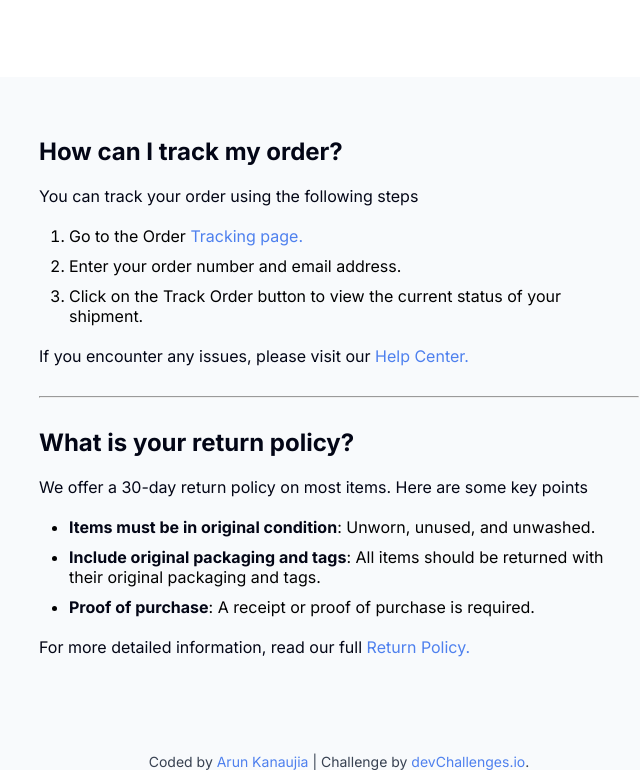
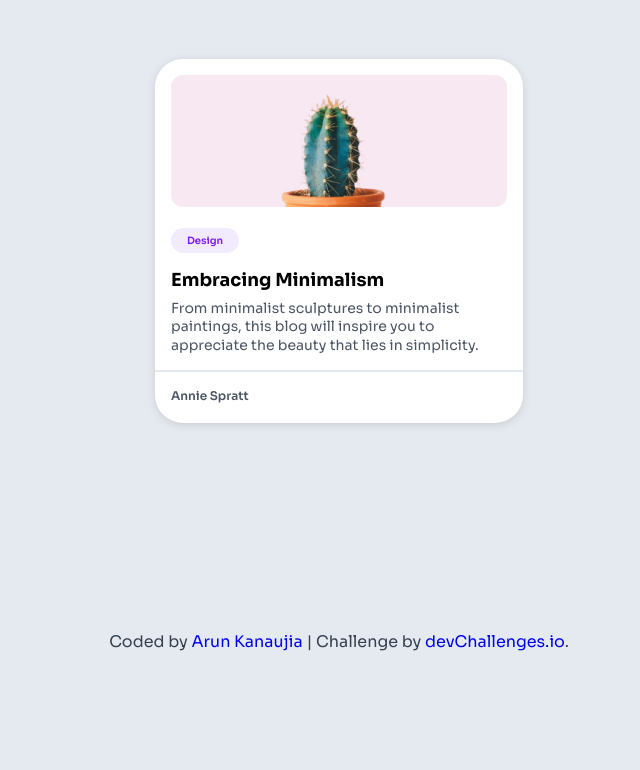
Before and after one commit to arunkanaujia23/devchallenges, a plain HTML site: page index.html in a window 1280 px wide. Shown: the part 139-909 px from the top of the page, without its empty margins (301-941 px from the left). After the commit the page ends 801 px from the top, so only its background shows below. Drawn offline with Linux system fonts and the light colour scheme.

Commit message:
Add files via upload

```diff
--- a/index.html
+++ b/index.html
@@ -11,44 +11,35 @@
       sizes="96x96"
     />
     <link rel="stylesheet" href="style.css">
-    <title>Simple FAQ | devChallenges.io</title>
+    <title>Minimal Blog Card | devChallenges.io</title>
 
 
   </head>
   <body>
 
-    <section class="heading_section">
-      <h1>Frequently Asked Questions</h1>
-      <p>Browse through the most frequently asked questions</p>
-    </section>
+    <main class="container">
+        <div class="card">
+          <div class="card-header">
+            <img src="./resources/Cactus.jpg" alt=" Cactus" class="card-image" />
+          </div>
+            <div class="card-body">
+              <div class="card-badge">Design</div>
 
-    <section class="faq_section">
-        <div class="container">
-          <div class="track_order_section">
-            <h2>How can I track my order?</h2>
-            <p>You can track your order using the following steps</p>
-            <ol>
-              <li>Go to the Order <a href="#">Tracking page.</a> </li>
-              <li>Enter your order number and email address.</li>
-              <li>Click on the Track Order button to view the current status of your shipment.</li>
-            </ol>
-            <p>If you encounter any issues, please visit our <a href="#">Help Center.</a> </p>
-          </div>
-          <hr>
-          <div class="return_policy_section">
-            <h2>What is your return policy?</h2>
-            <p>We offer a 30-day return policy on most items. Here are some key points
-            </p>
-            <ul>
-              <li><strong>Items must be in original condition</strong>: Unworn, unused, and unwashed. </li>
-              <li><strong>Include original packaging and tags</strong>: All items should be returned with their original packaging and tags.</li>
-              <li><strong>Proof of purchase</strong>: A receipt or proof of purchase is required.</li>
-            </ul>
-            <p>For more detailed information, read our full  <a href="#">Return Policy.</a> </p>
-          </div>
+              <div class="card-content">
+                <h2 class="card-title">Embracing Minimalism</h2>
+                <p class="card-description">
+                  From minimalist sculptures to minimalist paintings, this blog will inspire you to appreciate the beauty that lies in simplicity. </p>
+              </div>
+              <div class="card-footer">
+
+
+                  <p class="author-name">Annie Spratt</p>
+
+
+            </div>
 
         </div>
-    </section>
+    </main>
 
 
     <div class="author-info">
--- a/style.css
+++ b/style.css
@@ -1,71 +1,81 @@
-@import url("https://fonts.googleapis.com/css2?family=Inter:ital,opsz,wght@0,14..32,100..900;1,14..32,100..900&display=swap");
+@import url("https://fonts.googleapis.com/css2?family=Sora:wght@100..800&display=swap");
+
 * {
   margin: 0;
   padding: 0;
   box-sizing: border-box;
-  font-family: "Inter", sans-serif;
+  font-family: "Sora", sans-serif !important;
 }
 
 body {
   height: 100vh;
   font-size: 16px;
-  background-color: #f8fafc;
-}
-p{
-    font-size: 1rem;
-    margin-bottom: 20px;
-    color: #030616;
-}
-.heading_section {
-  text-align: center;
-  padding: 60px 0;
-  background: #ffffff;
-}
-.heading_section h1{
-    font-size: 2.25rem;
-    margin-bottom: 12px;
+  background-color: #e5eaf0;
 }
 
-ul, ol{
-    margin-bottom: 20px;
-    padding-left: 30px;
+.container {
+  height: calc(100dvh - 40px);
+  display: flex;
+  justify-content: center;
+  align-items: center;
 }
-li{
-    margin-bottom: 10px;
+.card {
+ width: 368px;
+  background-color: #fff;
+  border-radius: 28px;
+  box-shadow: rgba(99, 99, 99, 0.2) 0px 2px 8px 0px;
+  margin: 10px;
 }
-li:last-child{
-    margin-bottom: 0;
+.card-header{
+  margin: 16px;
 }
-strong{
-  color: #030616;
+.card-header .card-image{
+  max-width: 100%;
+  height: 132px;
+  width: 336px;
+  object-fit: cover;
+  border-radius: 12px;
 }
-a{
-    color: #4E80EE;
-    text-decoration: none;
+.card-badge{
+  margin: 0 16px 16px 16px;
+  color: #7C19EE;
+  background-color: #F2EAFD;
+  border-radius: 16px;
+  padding: 6px 16px;
+  display: inline-block;
+  font-size: 0.625rem;
+  font-weight: 600;
 }
-hr{
-    color: #D2D5DA;
-    margin: 30px 0;
+.card-content{
+  margin: 0px 16px 16px 16px;
 }
+.card-content .card-title{
+  font-size: 1.125rem;
+  font-weight: 700;
+  margin-bottom: 8px;
+}
+.card-footer{
+  padding: 16px 16px 20px 16px;
+  border-top: 2px solid #e5eaf0;
+}
+.card-content .card-description{
+  font-size: 0.875rem;
+  font-weight: 400;
+  color: #4B5563;
+  margin-bottom: 16px;
+  line-height: 1.3;
+}
+.author-name{
+  font-size: 0.75rem;
+  font-weight: 600;
+  color: #4B5563;
 
-.faq_section {
-  background-color: #f8fafc;
-  padding: 60px 0;
-}
-.faq_section h2{
-    font-size: 1.5rem;
-    margin-bottom: 20px;
-    color: #030616;
-}
-.container {
-  max-width: 600px;
-  margin: auto;
 }
 .author-info {
-
-  font-size: 14px;
+  font-size: 16px;
   text-align: center;
-  margin-top: 16px;
+  margin: 0;
+  padding: 10px;
   color: rgb(55, 65, 81);
 }
 
@@ -73,12 +83,9 @@ hr{
   text-decoration: none;
 }
 
-
-@media screen and (max-width: 768px) {
-  body{
+@media screen and (max-width: 425px) {
+  body {
     font-size: 14px;
   }
-  .faq_section, .heading_section{
-    padding: 40px 10px;
-  }
+
 }
```
Also changed, not shown: resources/Cactus.jpg (added), resources/Cactus@2x.jpg (added).
